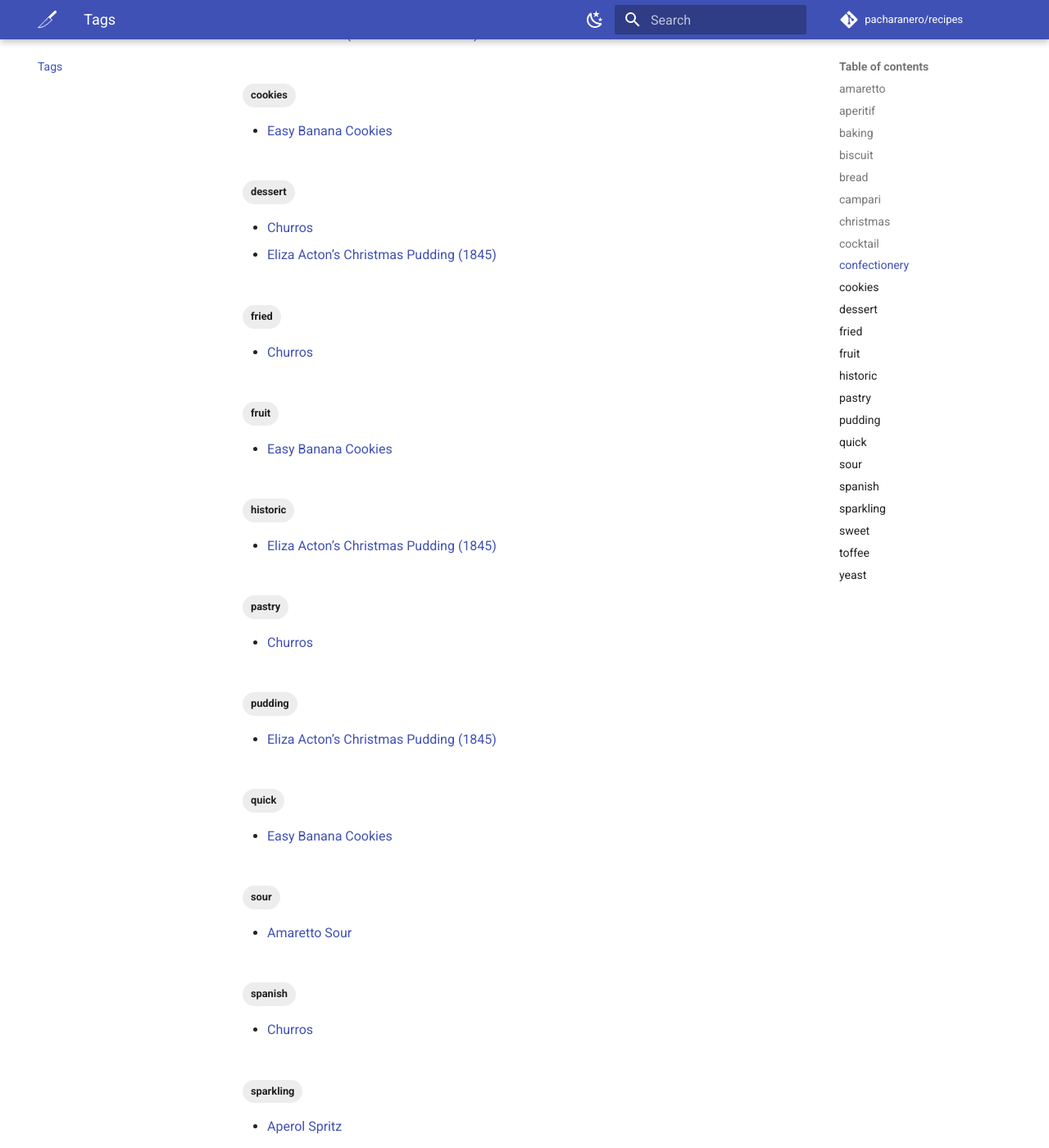
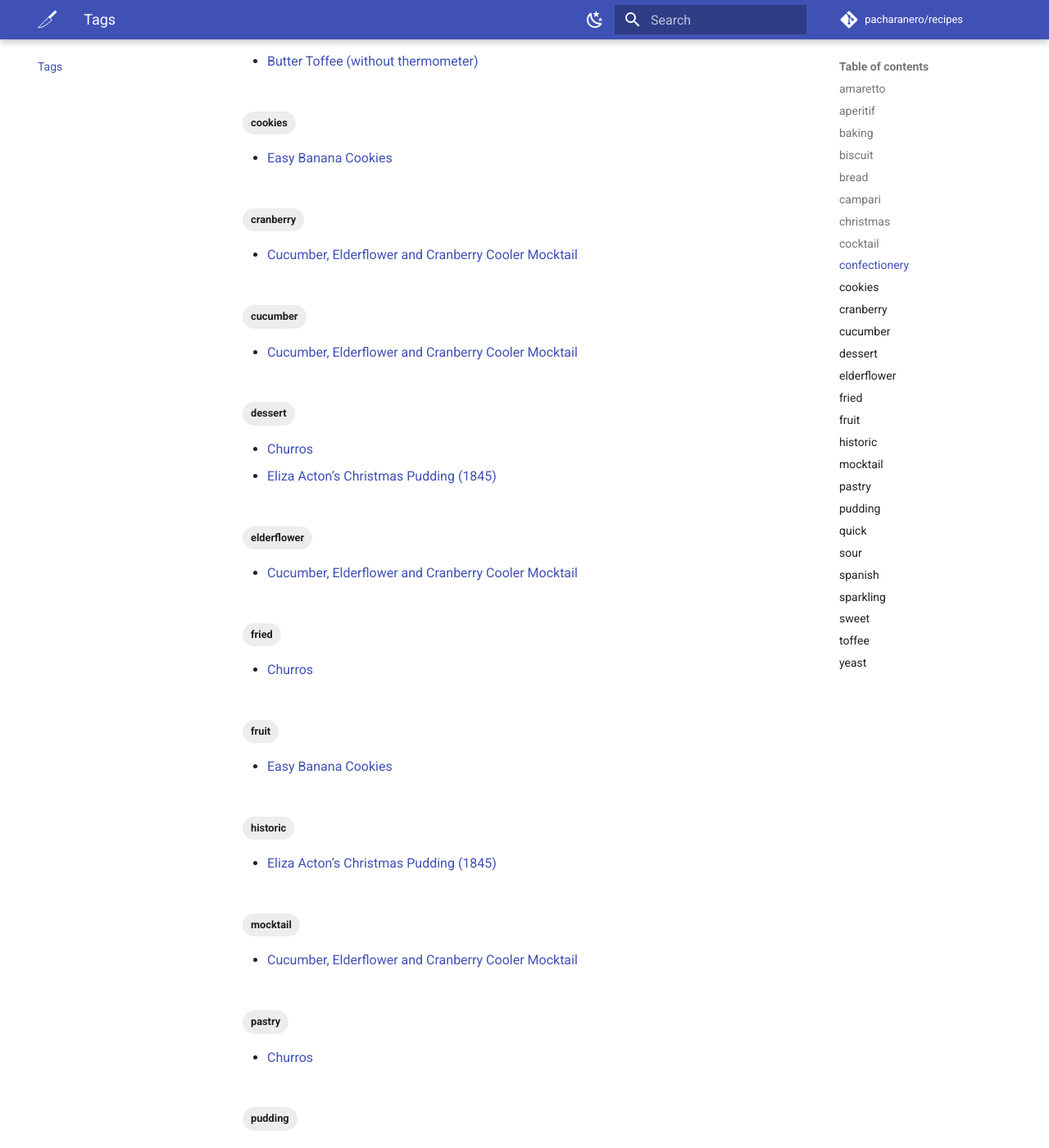
Before and after one commit to pacharanero/recipes, an MkDocs documentation site: the page built from recipes/tags.md, in a window 1280 px wide and 1400 px high, scrolled down 1455 px. Shown: the whole window at 82% size. Built offline with MkDocs 1.6.1 and Material for MkDocs 9.7.7, drawn with Linux system fonts in a browser that asks for light colours; comment, search, counter and statistics services are not loaded; some of the changed lines change nothing that is shown; some of the changed text lies outside the part shown.

Commit message:
Rename mocktail to cucumber elderflower cranberry cooler

```diff
--- a/recipes/cocktails/README.md
+++ b/recipes/cocktails/README.md
@@ -10,6 +10,7 @@ All cocktails are in individual Markdown files with YAML frontmatter (slug, titl
 - [Apple Blossom](apple-blossom.md)
 - [Aviation](aviation.md)
 - [Bacardi Cocktail](bacardi-cocktail.md)
+- [Cucumber, Elderflower and Cranberry Cooler Mocktail](cucumber-elderflower-and-cranberry-cooler-mocktail.md)
 - [Bellini](bellini.md)
 - [Benton's Old Fashioned](bentons-old-fashioned.md)
 - [Between the Sheets](between-the-sheets.md)
--- /dev/null
+++ b/recipes/cocktails/cucumber-elderflower-and-cranberry-cooler-mocktail.md
@@ -0,0 +1,46 @@
+---
+slug: cucumber-elderflower-and-cranberry-cooler-mocktail
+title: Cucumber, Elderflower and Cranberry Cooler Mocktail
+tags: [cocktail, mocktail, cucumber, elderflower, cranberry]
+category: Drinks
+---
+
+# Cucumber, Elderflower and Cranberry Cooler Mocktail
+
+## Ingredients
+
+- 30 ml Monin Cucumber
+- 25 ml Monin Elderflower
+- 25 ml Monin Cranberry
+- 10–15 ml Monin Lemon (start at 10 ml)
+- Soda water (to top)
+- Crushed ice
+
+## Instructions
+
+1. Fill a tall glass completely with crushed ice.
+2. Pour syrups directly over the ice in this order: Cucumber, Elderflower, Cranberry, then Lemon (last, smallest measure).
+3. Stir gently but thoroughly to combine with the crushed ice.
+4. Top with cold soda water.
+
+## Garnish
+
+Lemon slice and cucumber slice.
+
+## Why this works
+
+- Cucumber (30 ml) gives body and freshness, and leads the profile.
+- Elderflower and cranberry (25 ml each) bring floral sweetness and tart fruit in balance.
+- Lemon at 10–15 ml lifts the drink without dominating.
+- Crushed ice dilutes quickly, softening cranberry and lemon while keeping the drink refreshing.
+
+## Fine-tuning
+
+- **Still a bit sharp?**
+  - Drop lemon to 8–10 ml.
+  - Or add 5 ml elderflower.
+- **Want it rounder / more “expensive” tasting?**
+  - Add a tiny pinch of salt before topping with soda (a bar trick to reduce perceived acidity).
+- **Want cucumber more obvious?**
+  - Increase cucumber to 35 ml.
+  - Or lightly muddle a fresh cucumber slice before adding ice.
```
